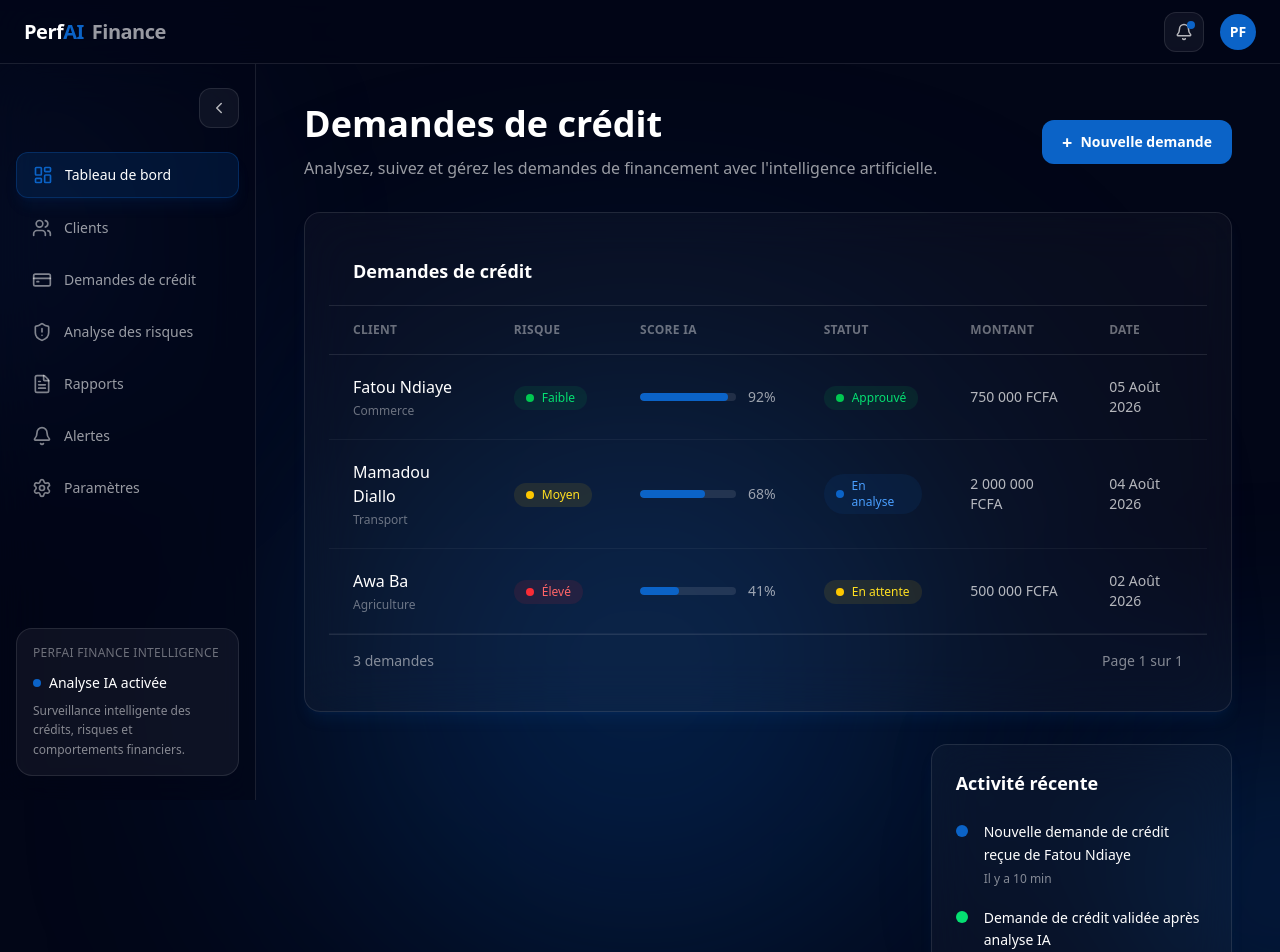
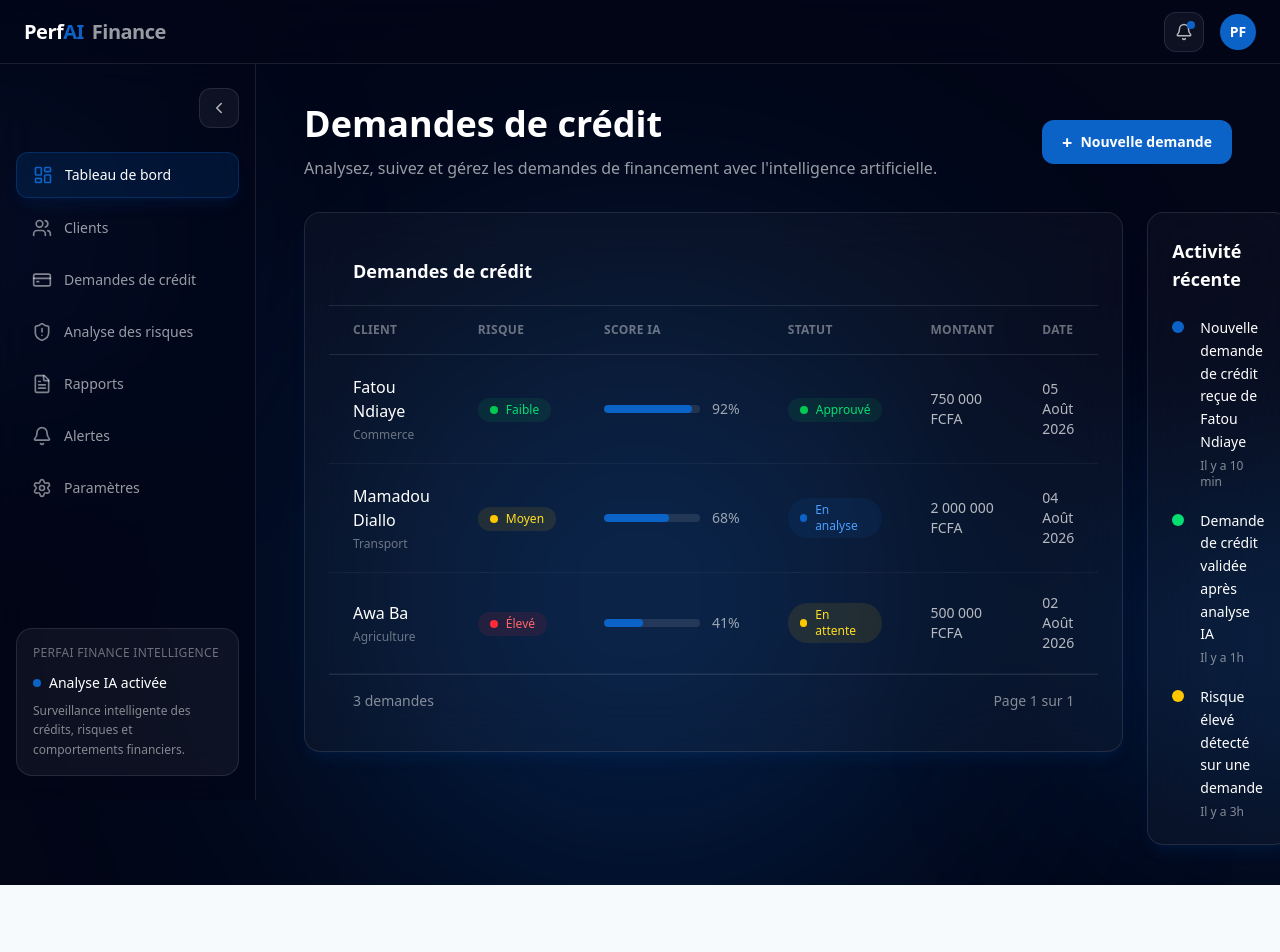
Before and after one commit to Elyjo/PerfAI-Finance, a Next.js app in the folder perfai-finance-frontend/: page /credit-requests in a window 1280 px wide. Shown: the top 952 px of the page. After the commit the page ends 885 px from the top, so only its background shows below. Built offline with nearby package versions, Linux system fonts and the light colour scheme.

Commit message:
fix: align credit table and activity card layout

```diff
--- a/perfai-finance-frontend/src/app/(protected)/credit-requests/page.tsx
+++ b/perfai-finance-frontend/src/app/(protected)/credit-requests/page.tsx
@@ -62,25 +62,17 @@ export default function CreditRequestsPage() {
         </button>
       </div>
 
-      {/* Main table */}
-      <div
-        className="
-          mt-8
-        "
-      >
-        <CreditRequestTable />
-      </div>
-
-      {/* Activity */}
+      {/* Content */}
       <div
         className="
           mt-8
           grid
           gap-6
           lg:grid-cols-[2fr_1fr]
+          items-start
         "
       >
-        <div />
+        <CreditRequestTable />
 
         <RecentCreditActivityCard />
       </div>
```
